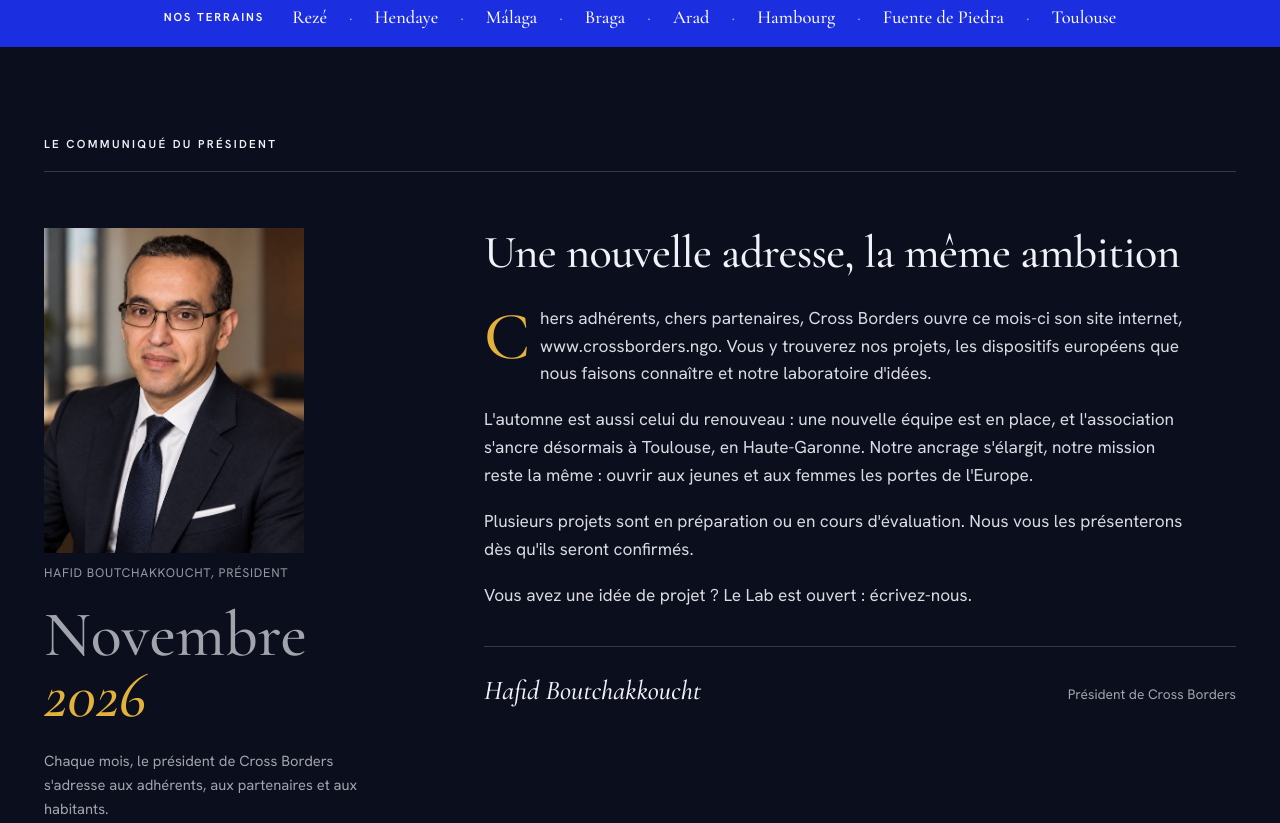
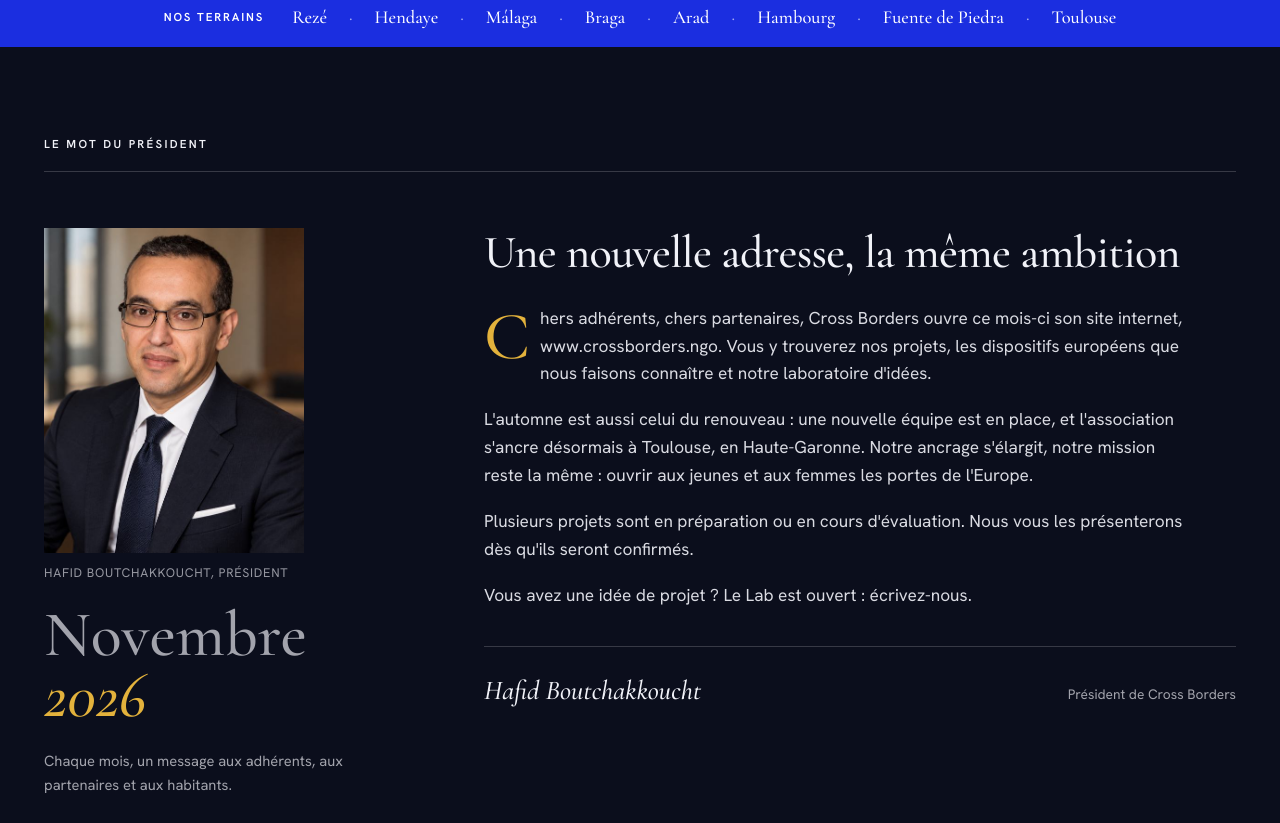
Before and after one commit to hafidboutchakkoucht-haf/crossborders-site, a plain HTML site: page index.html in a window 1280 px wide. Shown: the part 968-1791 px from the top of the page. Drawn offline with nearby package versions, Linux system fonts and the light colour scheme.

Commit message:
Menu : « Le mot du président »

```diff
--- a/index.html
+++ b/index.html
@@ -439,6 +439,8 @@ html.js .rv.in{opacity:1;transform:none}
 details.more{margin-top:8px}details.more summary{cursor:pointer;font-weight:600;padding:14px 0;color:var(--accent);list-style:none}details.more summary::-webkit-details-marker{display:none}details.more summary::after{content:" +"}details.more[open] summary::after{content:" −"}
 .figs{grid-template-columns:repeat(auto-fit,minmax(170px,1fr))}
 .figs b{white-space:nowrap;font-size:clamp(2.1rem,3.6vw,3.2rem)}
+@media (max-width:1180px){.top .wrap{flex-wrap:nowrap}.menu{display:inline-block}.nav{display:none;position:absolute;left:0;right:0;top:100%;background:var(--paper);border-bottom:1px solid var(--rule);flex-direction:column;gap:0;padding:8px 24px 20px;font-size:1.05rem}.nav a{padding-block:12px;border-top:1px solid var(--rule)}.top.open .nav{display:flex}.top .btn{margin-left:auto;margin-right:12px}}
+@media (max-width:1240px) and (min-width:1181px){.nav{gap:4px 18px}}
 </style>
 </head>
 <body>
@@ -447,7 +449,7 @@ details.more{margin-top:8px}details.more summary{cursor:pointer;font-weight:600;
   <div class="wrap">
     <a class="brand" href="#accueil" aria-label="Cross Borders, accueil"><img src="brand/embleme.svg" alt="" width="68" height="44">Cross<span>Borders</span></a>
     <nav class="nav" id="nav" aria-label="Navigation principale">
-      <a href="#president">Le président</a>
+      <a href="#president">Le mot du président</a>
       <a href="#association">L'association</a>
       <a href="#projets">Projets</a>
       <a href="#europe">Europe</a>
@@ -484,12 +486,12 @@ details.more{margin-top:8px}details.more summary{cursor:pointer;font-weight:600;
 
 <section class="sec word" id="president">
   <div class="wrap">
-    <div class="index"><b>01</b><span class="label">Le communiqué du président</span></div>
+    <div class="index"><b>01</b><span class="label">Le mot du président</span></div>
     <div class="word-grid">
       <aside>
         <figure class="portrait"><img src="img/president.jpg" alt="Portrait de Hafid Boutchakkoucht, président de Cross Borders"><figcaption>Hafid Boutchakkoucht, président</figcaption></figure>
         <p class="month" id="w-month"></p>
-        <p>Chaque mois, le président de Cross Borders s'adresse aux adhérents, aux partenaires et aux habitants.</p>
+        <p>Chaque mois, un message aux adhérents, aux partenaires et aux habitants.</p>
         <div class="archive" id="w-archive" aria-label="Communiqués précédents"></div>
       </aside>
       <div>
```
Also changed, not shown: 1 other file.
